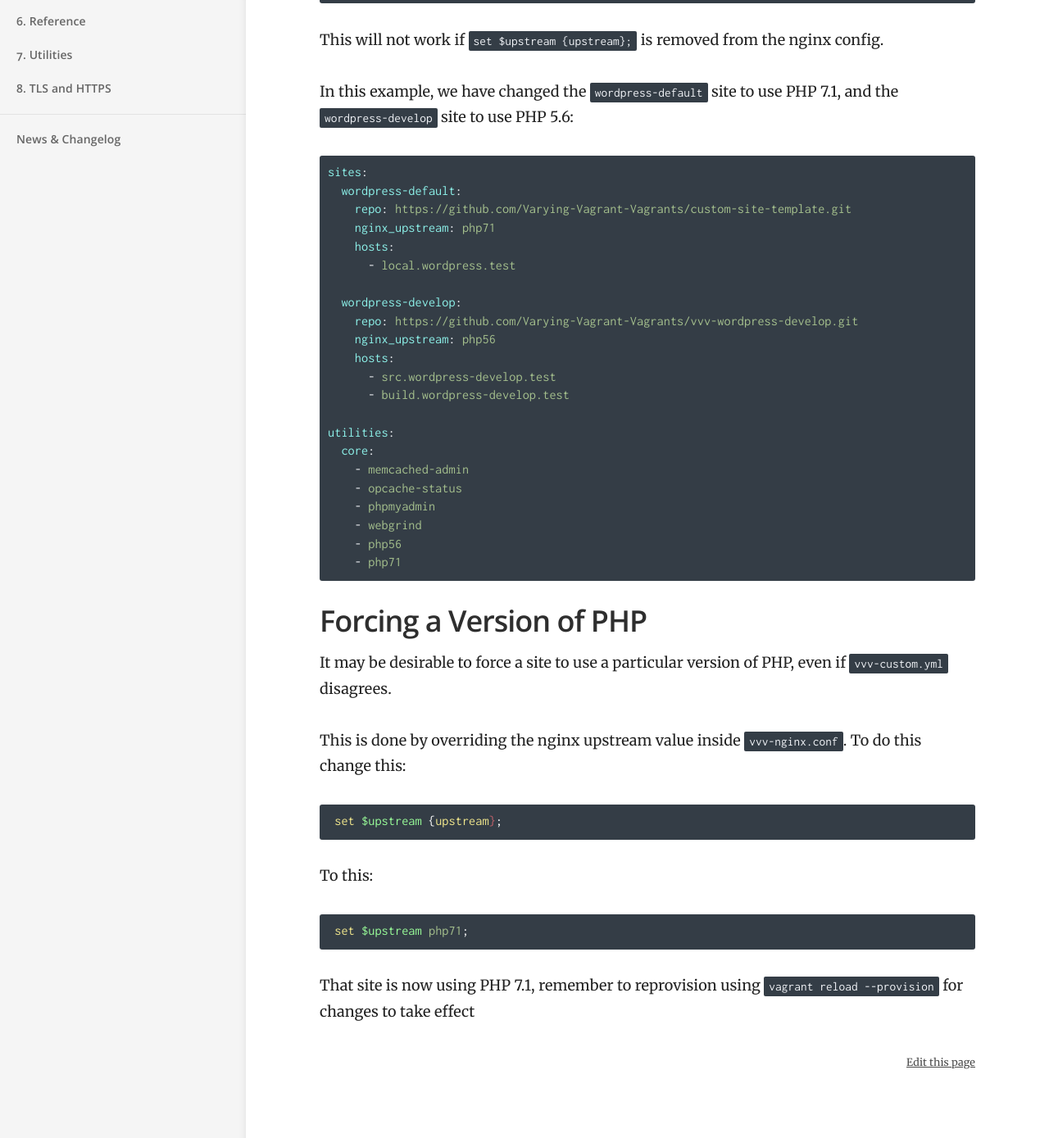
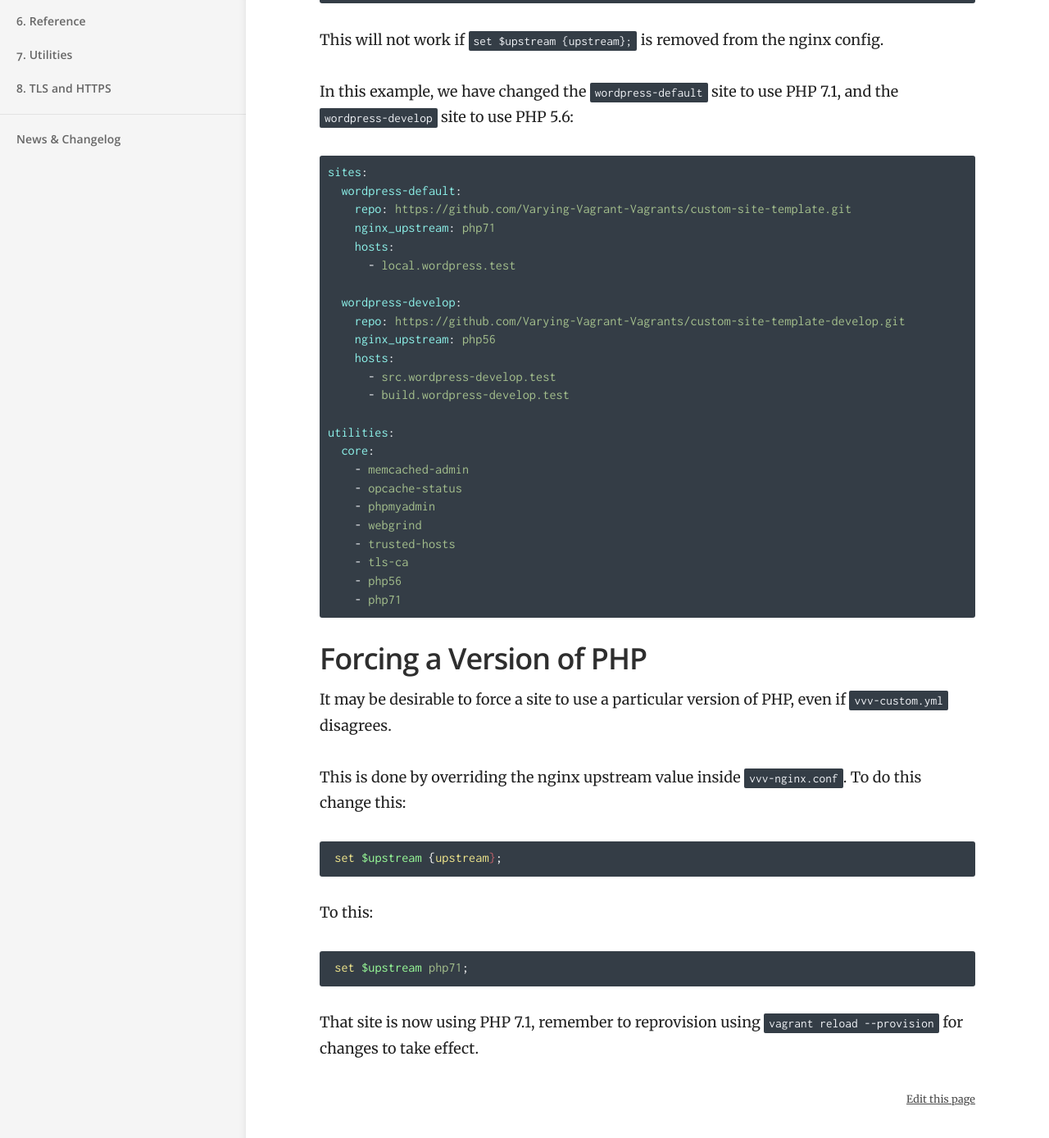
Before and after one commit to Varying-Vagrant-Vagrants/varyingvagrantvagrants.org, a Jekyll site: the page built from docs/en-US/adding-a-new-site/changing-php-version.md, in a window 1280 px wide and 1400 px high, scrolled down 555 px. Shown: the top 1389 px of the window at 82% size. Built offline with Jekyll 4.4.1, drawn with Linux system fonts in a browser that asks for light colours.

Commit message:
Tweaks to changing-php-version documentation
New repo url and a few other typos

````diff
--- a/docs/en-US/adding-a-new-site/changing-php-version.md
+++ b/docs/en-US/adding-a-new-site/changing-php-version.md
@@ -33,7 +33,7 @@ sites:
       - local.wordpress.test
 
   wordpress-develop:
-    repo: https://github.com/Varying-Vagrant-Vagrants/vvv-wordpress-develop.git
+    repo: https://github.com/Varying-Vagrant-Vagrants/custom-site-template-develop.git
     nginx_upstream: php56
     hosts:
       - src.wordpress-develop.test
@@ -45,6 +45,8 @@ utilities:
     - opcache-status
     - phpmyadmin
     - webgrind
+    - trusted-hosts
+    - tls-ca
     - php56
     - php71
 ```
@@ -65,4 +67,4 @@ To this:
  set $upstream php71;
 ```
 
-That site is now using PHP 7.1, remember to reprovision using `vagrant reload --provision` for changes to take effect
+That site is now using PHP 7.1, remember to reprovision using `vagrant reload --provision` for changes to take effect.
````
